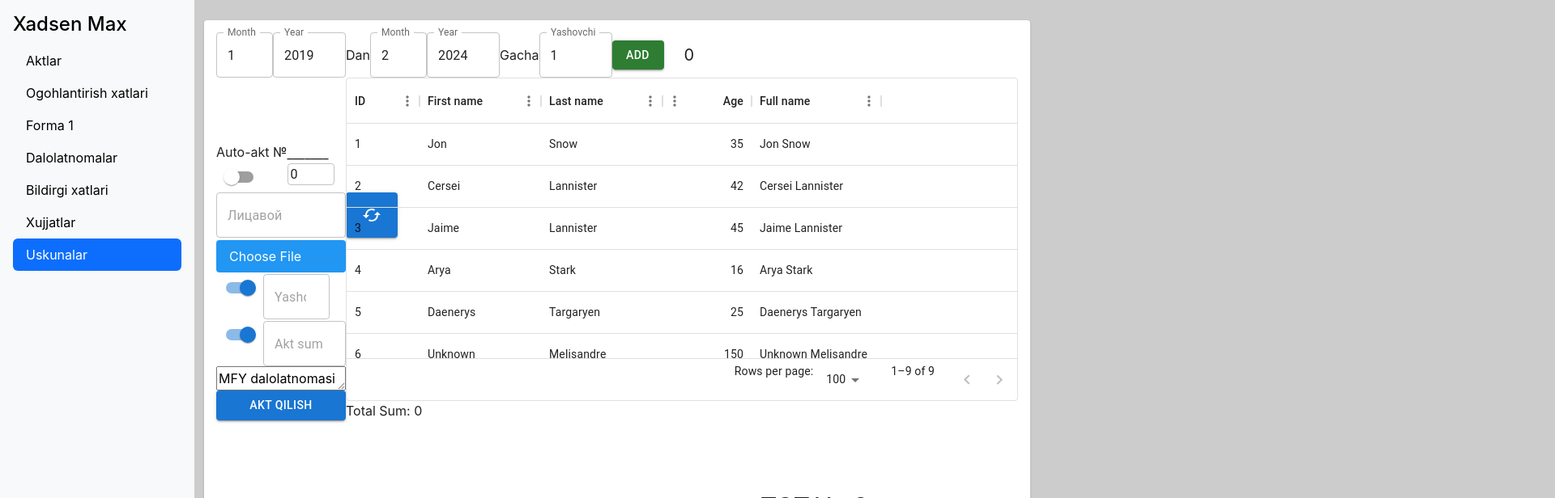
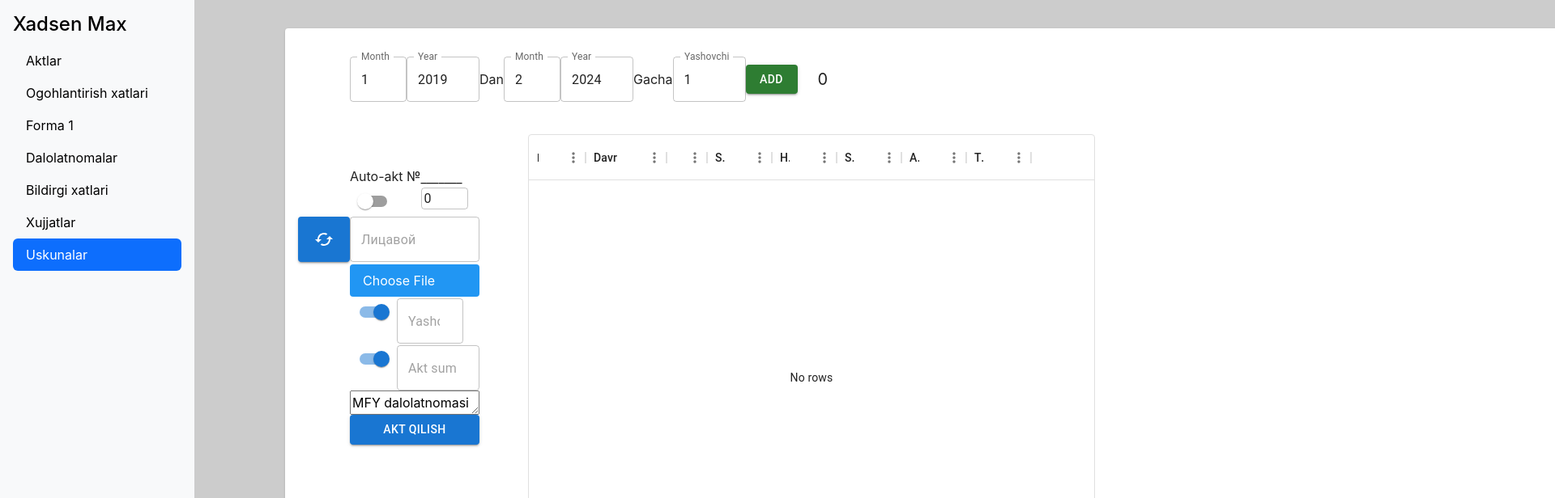
Before and after one commit to Shamshod-Nematullayev/sud_akt_client, a React (Create React App) app: page /calculator in a window 1280 px wide. Shown: the top 616 px of the page at 81% size, 1920 px wide, since content can reach past the window. Built offline with nearby package versions, Linux system fonts and the light colour scheme; the HTML template or start-up script is replaced by a standard one.

Commit message:
davriy harakatlar jadvali qayta hisob kitob paneliga qoshildi

```diff
--- a/src/components/Calculator/Calculator.jsx
+++ b/src/components/Calculator/Calculator.jsx
@@ -17,6 +17,7 @@ import axios from "axios";
 import { getNextIncomingDocNum, createFullAkt } from "../../utils/APIRouters";
 import { toast } from "react-toastify";
 import DataTable from "./DataTable";
+const APIs = require("../../utils/APIRouters");
 
 export default function Calculator() {
   const hisoblandiJadval = [
@@ -104,6 +105,7 @@ export default function Calculator() {
   const [amount, setAmount] = useState("");
   const [yashovchiInputDisable, setYashovchiInputDisable] = useState(false);
   const [aktSummasiInputDisabled, setAktSummasiInputDisabled] = useState(false);
+  const [rows, setRows] = useState([]);
 
   const handleAddClick = () => {
     setCountes([
@@ -141,17 +143,49 @@ export default function Calculator() {
     setTotal(total);
   }, [countes]);
 
+  const handleRefreshFromBilling = async () => {
+    console.log({ licshet });
+    if (licshet == "") {
+      return toast.error("Hisob raqami bo'sh");
+    }
+    const result = await axios.get(APIs.getDXJ + licshet);
+    console.log(result);
+    if (result.data.ok) {
+      const data = result.data.rows.map((data, i) => {
+        return {
+          id: i + 1,
+          period: data.period,
+          prescribed_cnt: data.prescribed_cnt,
+          saldo_n: Math.floor(data.saldo_n),
+          nachis: Math.floor(data.nachis),
+          saldo_k: Math.floor(data.saldo_k),
+          akt: Math.floor(data.akt),
+          income: Math.floor(
+            Number(data.postup_kvit) +
+              Number(data.postup_munis) +
+              Number(data.postup_plat) +
+              Number(data.postup_rp)
+          ),
+        };
+      });
+      setRows(data);
+    } else {
+      toast.error(result.data.message);
+    }
+  };
+
   return (
     <div className="admin-page">
       {/* Yuklanmoqda loader */}
       <SideBar active="qulayliklar" />
 
-      <div className="container">
+      <div className="container" style={{ margin: "10px 100px" }}>
         <Paper
           style={{
             height: "80%",
             marginTop: "25px",
-            padding: 15,
+            width: "1600px",
+            padding: "35px 80px",
             position: "relative",
           }}
         >
@@ -227,7 +261,7 @@ export default function Calculator() {
                 {currentTotal}
               </span>
             </div>
-            <ul style={{ width: 400 }}>
+            <ul style={{ width: 400, position: "absolute", right: "10px" }}>
               {countes.map((count, i) => {
                 return (
                   <li
@@ -313,10 +347,11 @@ export default function Calculator() {
                 />
                 <Button
                   variant="contained"
+                  onClick={handleRefreshFromBilling}
                   style={{
                     position: "absolute",
                     height: "100%",
-                    right: "-40%",
+                    left: "-40%",
                   }}
                 >
                   <CachedIcon />
@@ -461,7 +496,9 @@ export default function Calculator() {
                 AKT qilish
               </Button>
             </div>
-            <DataTable />
+            <div style={{ margin: "40px 60px" }}>
+              <DataTable rows={rows} />
+            </div>
           </div>
 
           <Typography
--- a/src/components/Calculator/DataTable.js
+++ b/src/components/Calculator/DataTable.js
@@ -1,117 +1,20 @@
-import * as React from "react";
 import { DataGrid } from "@mui/x-data-grid";
+import React from "react";
 
-const columns = [
-  { field: "id", headerName: "ID", width: 90 },
-  { field: "firstName", headerName: "First name", width: 150 },
-  { field: "lastName", headerName: "Last name", width: 150 },
-  { field: "age", headerName: "Age", type: "number", width: 110 },
-  {
-    field: "fullName",
-    headerName: "Full name",
-    width: 160,
-    valueGetter: (params) =>
-      `${params.row.firstName || ""} ${params.row.lastName || ""}`,
-  },
-];
-
-const rows = [
-  { id: 1, lastName: "Snow", firstName: "Jon", age: 35 },
-  { id: 2, lastName: "Lannister", firstName: "Cersei", age: 42 },
-  { id: 3, lastName: "Lannister", firstName: "Jaime", age: 45 },
-  { id: 4, lastName: "Stark", firstName: "Arya", age: 16 },
-  { id: 5, lastName: "Targaryen", firstName: "Daenerys", age: 25 },
-  { id: 6, lastName: "Melisandre", firstName: "Unknown", age: 150 },
-  { id: 7, lastName: "Clifford", firstName: "Ferrara", age: 44 },
-  { id: 8, lastName: "Frances", firstName: "Rossini", age: 36 },
-  { id: 9, lastName: "Roxie", firstName: "Harvey", age: 65 },
-];
-
-export default function DataTable() {
-  const [startCell, setStartCell] = React.useState(null);
-  const [endCell, setEndCell] = React.useState(null);
-  const [selecting, setSelecting] = React.useState(false);
-  const [selectedCells, setSelectedCells] = React.useState([]);
-  const [sum, setSum] = React.useState(0);
-
-  const handleMouseDown = (event, cellParams) => {
-    event.preventDefault();
-    setStartCell(cellParams);
-    setSelecting(true);
-    setSelectedCells([cellParams]);
-  };
-
-  const handleMouseOver = (event, cellParams) => {
-    event.preventDefault();
-    if (selecting) {
-      setEndCell(cellParams);
-    }
-  };
-
-  const handleMouseUp = (event) => {
-    event.preventDefault();
-    setSelecting(false);
-    setStartCell(null);
-    setEndCell(null);
-  };
-
-  const calculateSelectedCells = () => {
-    if (!startCell || !endCell) return [];
-
-    const startRowIndex = Math.min(startCell.rowIndex, endCell.rowIndex);
-    const endRowIndex = Math.max(startCell.rowIndex, endCell.rowIndex);
-    const startColIndex = Math.min(startCell.colIndex, endCell.colIndex);
-    const endColIndex = Math.max(startCell.colIndex, endCell.colIndex);
-
-    const cells = [];
-    for (let rowIndex = startRowIndex; rowIndex <= endRowIndex; rowIndex++) {
-      for (let colIndex = startColIndex; colIndex <= endColIndex; colIndex++) {
-        cells.push({ rowIndex, colIndex });
-      }
-    }
-    return cells;
-  };
-
-  React.useEffect(() => {
-    const cells = calculateSelectedCells();
-    setSelectedCells(cells);
-    const selectedAges = cells.map((cell) => rows[cell.rowIndex]?.age || 0);
-    const totalSum = selectedAges.reduce((acc, age) => acc + age, 0);
-    setSum(totalSum);
-  }, [endCell]);
-
-  const renderCell = (params) => {
-    const isSelected = selectedCells.some(
-      (cell) =>
-        cell.rowIndex === params.rowIndex && cell.colIndex === params.colIndex
-    );
-    return (
-      <div
-        onMouseDown={(event) => handleMouseDown(event, params)}
-        onMouseOver={(event) => handleMouseOver(event, params)}
-        onMouseUp={handleMouseUp}
-        style={{ backgroundColor: isSelected ? "lightblue" : "inherit" }}
-      >
-        {params.value}
-      </div>
-    );
-  };
-
-  const customColumns = columns.map((col, index) => ({
-    ...col,
-    renderCell: (params) => renderCell({ ...params, colIndex: index }),
-  }));
-
+export default function DataTable({ rows }) {
+  const columns = [
+    { field: "id", headerName: "№", width: 70 },
+    { field: "period", headerName: "Davr" },
+    { field: "prescribed_cnt", headerName: "Y/S", width: 50 },
+    { field: "saldo_n", headerName: "Saldo boshi", width: 80, align: "right" },
+    { field: "nachis", headerName: "Hisoblandi", width: 80, align: "right" },
+    { field: "saldo_k", headerName: "Saldo oxiri", width: 80, align: "right" },
+    { field: "akt", headerName: "Aktlar", width: 80, align: "right" },
+    { field: "income", headerName: "Tushum", width: 80, align: "right" },
+  ];
   return (
-    <div onMouseUp={handleMouseUp} style={{ height: 400, width: "100%" }}>
-      <DataGrid
-        rows={rows}
-        columns={customColumns}
-        pageSize={5}
-        rowsPerPageOptions={[5]}
-        disableSelectionOnClick
-      />
-      <div>Total Sum: {sum}</div>
-    </div>
+    <DataGrid columns={columns} rows={rows} style={{ width: 700, height: 600 }}>
+      DataTable
+    </DataGrid>
   );
 }
--- a/src/utils/APIRouters.js
+++ b/src/utils/APIRouters.js
@@ -9,3 +9,4 @@ module.exports.pachkalar = `${this.host}/api/pachkalar/`;
 module.exports.documents = `${this.host}/api/documents/`;
 module.exports.getNextIncomingDocNum = `${this.host}/api/billing/next-incoming-document-number/`;
 module.exports.createFullAkt = `${this.host}/api/billing/create-full-akt/`;
+module.exports.getDXJ = `${this.host}/api/billing/get-abonent-dxj-by-licshet/`;
```
Also changed, not shown: test.js (deleted).
